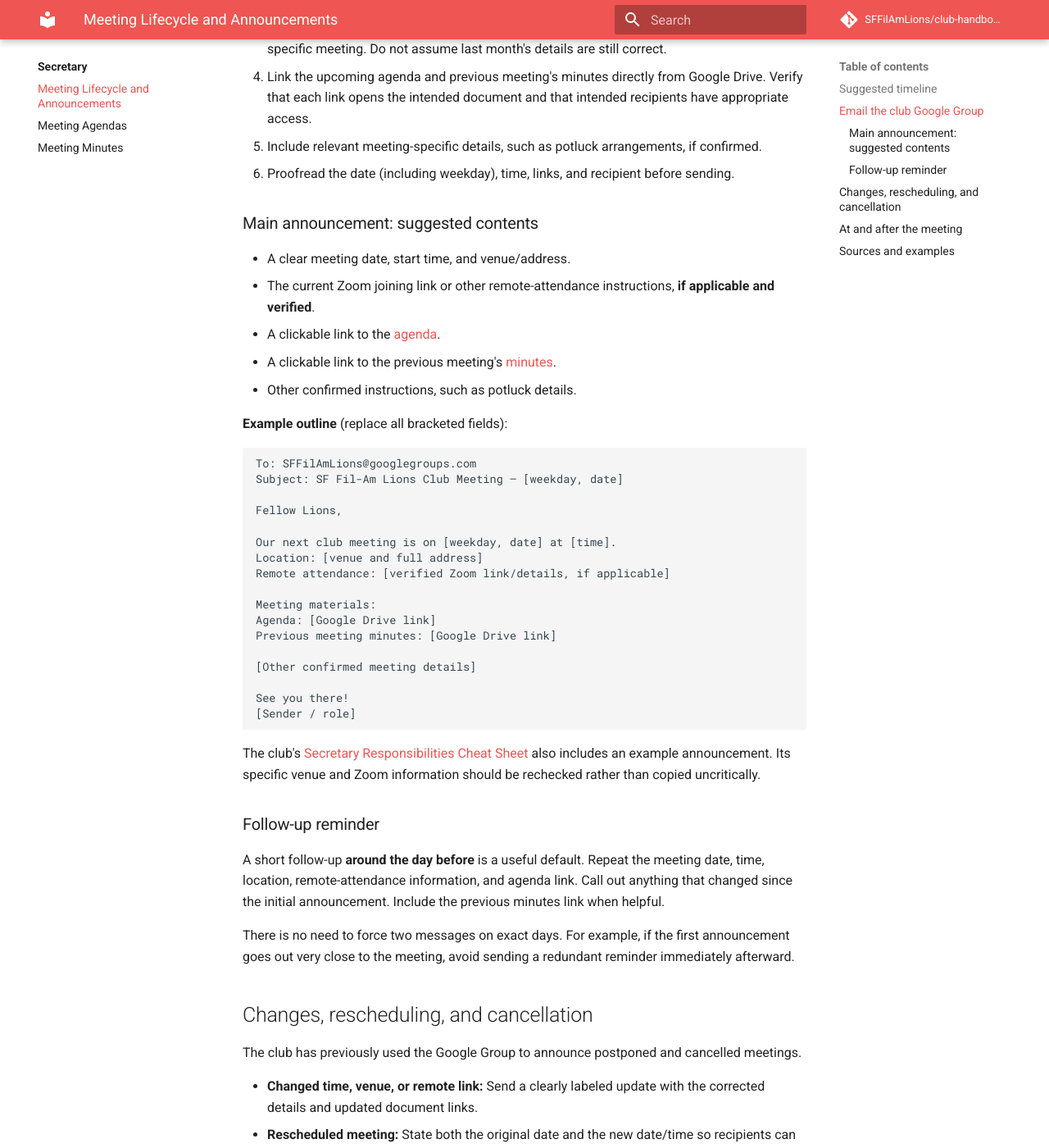
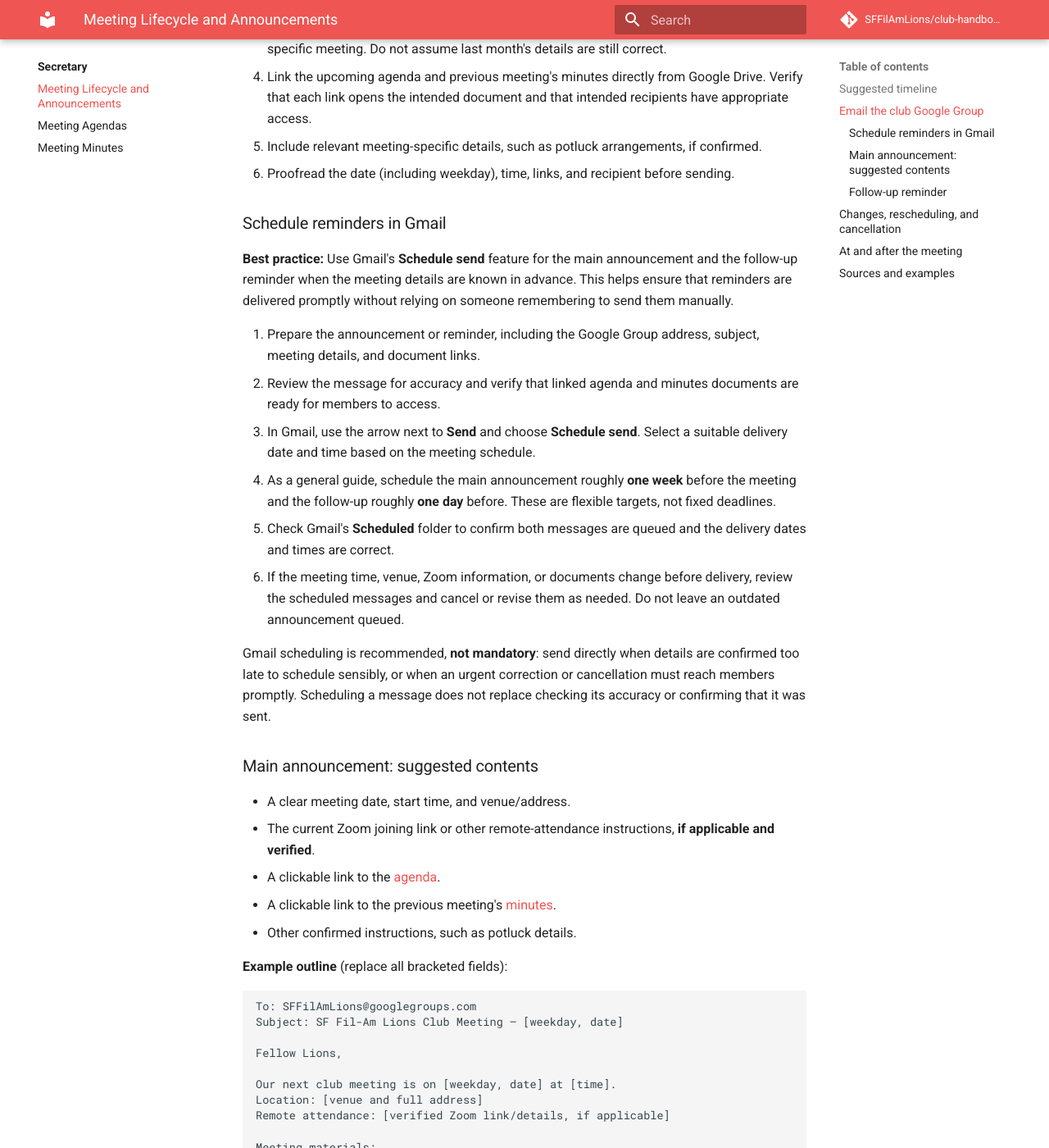
Before and after one commit to SFFilAmLions/club-handbook, an MkDocs documentation site: the page built from docs/secretary/meeting-lifecycle.md, in a window 1280 px wide and 1400 px high, scrolled down 1094 px. Shown: the whole window at 82% size. Built offline with MkDocs 1.6.1 and Material for MkDocs 9.7.7, drawn with Linux system fonts in a browser that asks for light colours; comment, search, counter and statistics services are not loaded; some of the changed text lies outside the part shown.

Commit message:
docs(secretary): recommend Gmail scheduled sends for meeting reminders

```diff
--- a/docs/secretary/meeting-lifecycle.md
+++ b/docs/secretary/meeting-lifecycle.md
@@ -24,6 +24,19 @@ Use **SFFilAmLions@googlegroups.com** as the normal recipient for club-wide meet
 4. Link the upcoming agenda and previous meeting's minutes directly from Google Drive. Verify that each link opens the intended document and that intended recipients have appropriate access.
 5. Include relevant meeting-specific details, such as potluck arrangements, if confirmed.
 6. Proofread the date (including weekday), time, links, and recipient before sending.
+
+### Schedule reminders in Gmail
+
+**Best practice:** Use Gmail's **Schedule send** feature for the main announcement and the follow-up reminder when the meeting details are known in advance. This helps ensure that reminders are delivered promptly without relying on someone remembering to send them manually.
+
+1. Prepare the announcement or reminder, including the Google Group address, subject, meeting details, and document links.
+2. Review the message for accuracy and verify that linked agenda and minutes documents are ready for members to access.
+3. In Gmail, use the arrow next to **Send** and choose **Schedule send**. Select a suitable delivery date and time based on the meeting schedule.
+4. As a general guide, schedule the main announcement roughly **one week** before the meeting and the follow-up roughly **one day** before. These are flexible targets, not fixed deadlines.
+5. Check Gmail's **Scheduled** folder to confirm both messages are queued and the delivery dates and times are correct.
+6. If the meeting time, venue, Zoom information, or documents change before delivery, review the scheduled messages and cancel or revise them as needed. Do not leave an outdated announcement queued.
+
+Gmail scheduling is recommended, **not mandatory**: send directly when details are confirmed too late to schedule sensibly, or when an urgent correction or cancellation must reach members promptly. Scheduling a message does not replace checking its accuracy or confirming that it was sent.
 
 ### Main announcement: suggested contents
 
@@ -70,7 +83,7 @@ The club has previously used the Google Group to announce postponed and cancelle
 - **Changed time, venue, or remote link:** Send a clearly labeled update with the corrected details and updated document links.
 - **Rescheduled meeting:** State both the original date and the new date/time so recipients can distinguish the change.
 - **Cancelled meeting:** Use a prominent subject such as `CANCELLED: Club Meeting — [date]`, and say whether a replacement date is known.
-- When practical, send a correction as soon as the change is confirmed rather than waiting for the next scheduled reminder.
+- When practical, send a correction as soon as the change is confirmed rather than waiting for the next scheduled reminder. Check Gmail's **Scheduled** folder and cancel or revise any pending messages that contain superseded details.
 - Check that any agenda or related meeting materials do not contradict the new announcement.
 
 ## At and after the meeting
```
